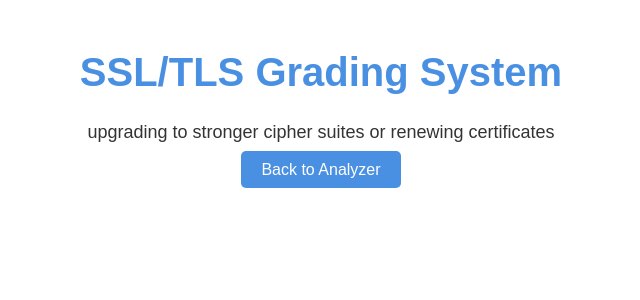
After one commit to bhattadka/Final-Year-Project, a Django app: page /security-recommendations/ in a window 1280 px wide. The commit adds this page. Shown: the top 300 px of the page, without its empty margins (319-959 px from the left). Run offline with Django 5.2, Linux system fonts and the light colour scheme.

Commit message:
Security recommendation page added

```diff
--- a/wcd/website/templates/analyze.html
+++ b/wcd/website/templates/analyze.html
@@ -21,6 +21,7 @@
         }
         .button {
             margin-top: 20px;
+            margin-right: 5px;
             padding: 10px 20px;
             font-size: 16px;
             background-color: #4a90e2;
@@ -145,7 +146,12 @@
 <body>
 
     <h1>SSL/TLS Certificate Analyzer</h1>
+    <a href="{% url 'home' %}" class="button"> Home </a>
     <a href="{% url 'grading_system' %}" class="button">Know more about grading system</a>
+    <a href="{% url 'security_recommendations' %}" class="button">View Security Recommendations</a>
+
+
+
 
     <div class="form-container">
         <form method="post" action="{% url 'analyze_certificate' %}">
--- /dev/null
+++ b/wcd/website/templates/recommendations.html
@@ -0,0 +1,51 @@
+<!DOCTYPE html>
+<html lang="en">
+<head>
+    <meta charset="UTF-8">
+    <meta name="viewport" content="width=device-width, initial-scale=1.0">
+    <title>Security Recommendations</title>
+    <style>
+        body {
+            font-family: Arial, sans-serif;
+            margin: 50px;
+            text-align: center;
+        }
+
+        h1 {
+            font-size: 40px;
+            color: #4a90e2;
+        }
+
+        p {
+            font-size: 18px;
+            color: #333;
+            margin-top: 20px;
+        }
+
+        .back-button {
+            margin-top: 30px;
+            padding: 10px 20px;
+            font-size: 16px;
+            background-color: #4a90e2;
+            color: white;
+            border: none;
+            border-radius: 5px;
+            cursor: pointer;
+            transition: background-color 0.3s ease;
+            text-decoration: none;
+        }
+
+        .back-button:hover {
+            background-color: #357abd;
+        }
+    </style>
+</head>
+<body>
+    <h1>SSL/TLS Grading System</h1>
+    <p>
+        upgrading to stronger cipher suites or renewing certificates
+    </p>
+
+    <a href="{% url 'analyze_certificate' %}" class="back-button">Back to Analyzer</a>
+</body>
+</html>
--- a/wcd/website/urls.py
+++ b/wcd/website/urls.py
@@ -21,4 +21,6 @@ urlpatterns = [
     path('', views.home, name='home'),  # Home page as the default
     path('analyze/', views.analyze_certificate, name='analyze_certificate'),  # Analysis page
     path('grading-system/', views.grading_system, name='grading_system'),  # Grading system page
+    path('security-recommendations/', views.security_recommendations, name='security_recommendations'),
+
 ]
--- a/wcd/website/views.py
+++ b/wcd/website/views.py
@@ -13,6 +13,9 @@ def home(request):
 
 def grading_system(request):
     return render(request, 'grading_system.html')
+
+def security_recommendations(request):
+    return render(request, 'recommendations.html')
 
 # Function to retrieve the server certificate
 def get_server_certificate(hostname, port=443):
```
